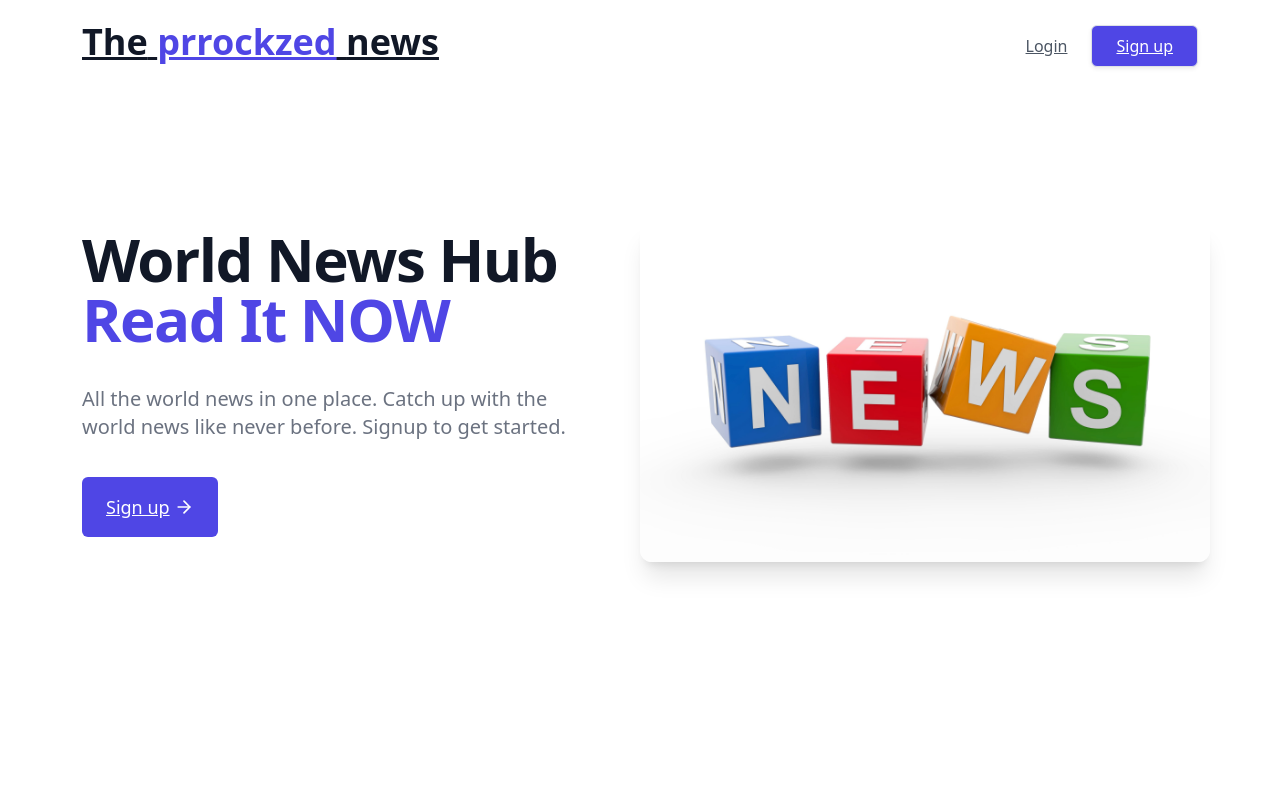
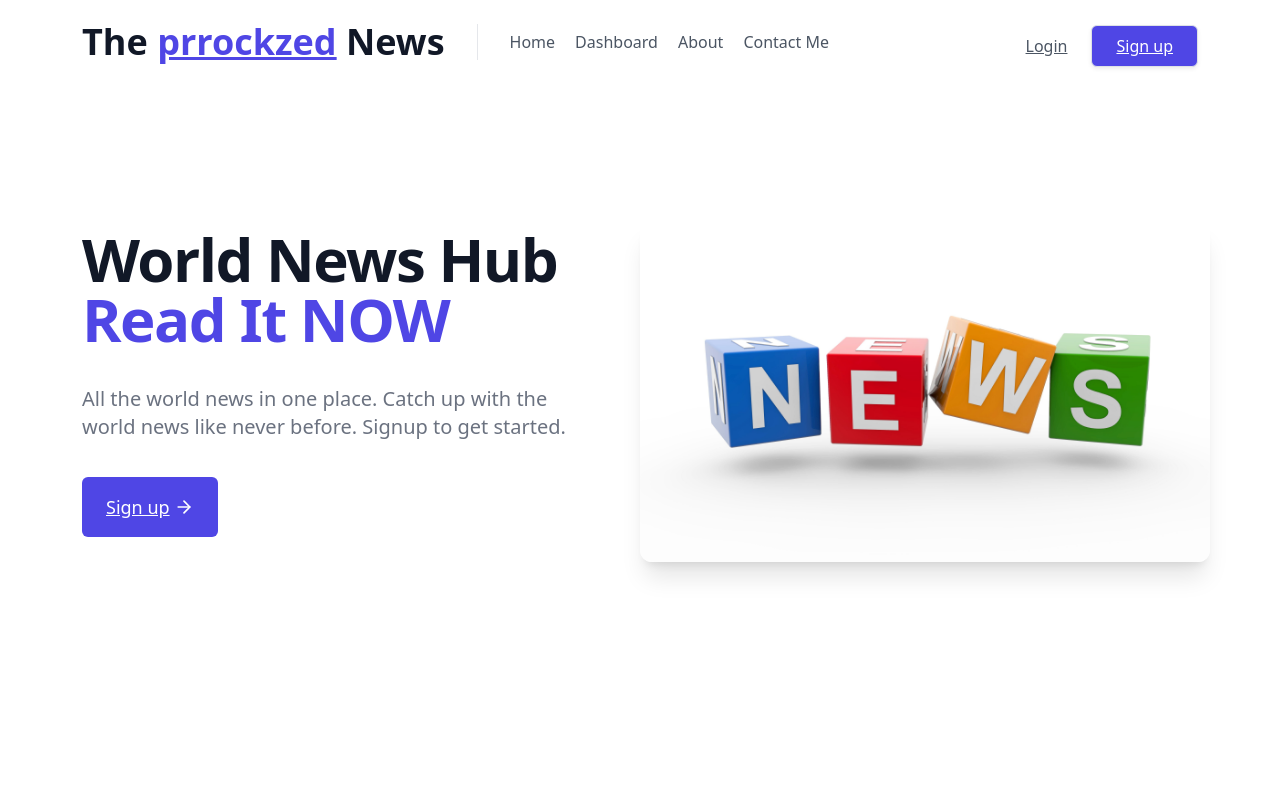
Before and after one commit to prrockzed/prrockzednews, a Next.js app: page / in a window 1280 px wide. Shown: the top 800 px of the page. Built offline with nearby package versions, Linux system fonts and the light colour scheme; no server answers.

Commit message:
Updated Navbar

```diff
--- a/src/app/components/Navbar/Navbar.tsx
+++ b/src/app/components/Navbar/Navbar.tsx
@@ -1,12 +1,8 @@
 "use client";
 
-import { Bars3Icon } from "@heroicons/react/24/solid";
-import Link from "next/link";
 import React, { useState } from "react";
-import "./Navbar.css";
 import { useAuth } from "../../../../context/AuthContext";
 import { useRouter } from "next/navigation";
-import { Nav } from "react-bootstrap";
 
 const Header = () => {
   const { user, logout } = useAuth();
@@ -15,36 +11,45 @@ const Header = () => {
     <section className="w-full px-8 text-gray-700 bg-white">
       <div className="container flex flex-col flex-wrap items-center justify-between py-4 mx-auto md:flex-row max-w-7xl">
         <div className="relative flex flex-col md:flex-row">
-          <a
-            href="/"
-            className="flex items-center mb-2 font-medium text-gray-900 lg:w-auto lg:items-center lg:justify-center md:mb-0"
-          >
+          <h1 className="flex items-center mb-2 font-medium text-gray-900 lg:w-auto lg:items-center lg:justify-center md:mb-0">
             <span className="mx-auto text-4xl font-black leading-none text-gray-900 select-none">
               The{"  "}
               <span className="text-indigo-600 underline">prrockzed</span>
-              {"  "}news
+              {"  "}News
             </span>
-          </a>
-          {/* <nav className="flex flex-wrap items-center mb-5 text-base md:mb-0 md:pl-8 md:ml-8 md:border-l md:border-gray-200">
+          </h1>
+          <nav className="flex flex-wrap items-center mb-2 text-base md:mb-0 md:pl-8 md:ml-8 md:border-l md:border-gray-200">
             <a
-                href="#_"
-                className="mr-5 font-medium leading-6 text-gray-600 hover:text-gray-900"
+              href="/"
+              className="mr-5 font-medium leading-6 text-gray-600 no-underline hover:underline hover:text-black"
             >
               Home
             </a>
             <a
+              href="/dashboard"
+              className="mr-5 font-medium leading-6 text-gray-600 no-underline hover:underline hover:text-black"
+            >
+              Dashboard
+            </a>
+            <a
               href="#_"
-                className="mr-5 font-medium leading-6 text-gray-600 hover:text-gray-900"
+              className="mr-5 font-medium leading-6 text-gray-600 no-underline hover:underline hover:text-black"
             >
-                Features
+              About
             </a>
-            </nav> */}
+            <a
+              href="#_"
+              className="mr-5 font-medium leading-6 text-gray-600 no-underline hover:underline hover:text-black"
+            >
+              Contact Me
+            </a>
+          </nav>
         </div>
 
         {user ? (
           <div className="inline-flex items-center ml-5 space-x-6 lg:justify-end">
             <a
-              className="text-base font-medium leading-6 text-gray-600 whitespace-no-wrap transition duration-150 ease-in-out hover:text-gray-900"
+              className="text-base font-medium leading-6 text-gray-600 whitespace-no-wrap transition duration-150 ease-in-out hover:text-black"
               onClick={() => {
                 logout();
                 router.push("/login");
@@ -57,7 +62,7 @@ const Header = () => {
           <div className="inline-flex items-center ml-5 space-x-6 lg:justify-end">
             <a
               href="/login"
-              className="text-base font-medium leading-6 text-gray-600 whitespace-no-wrap transition duration-150 ease-in-out hover:text-gray-900"
+              className="text-base font-medium leading-6 text-gray-600 whitespace-no-wrap transition duration-150 ease-in-out hover:text-black"
             >
               Login
             </a>
```
Lines whose indentation alone changed are shown as unchanged.
